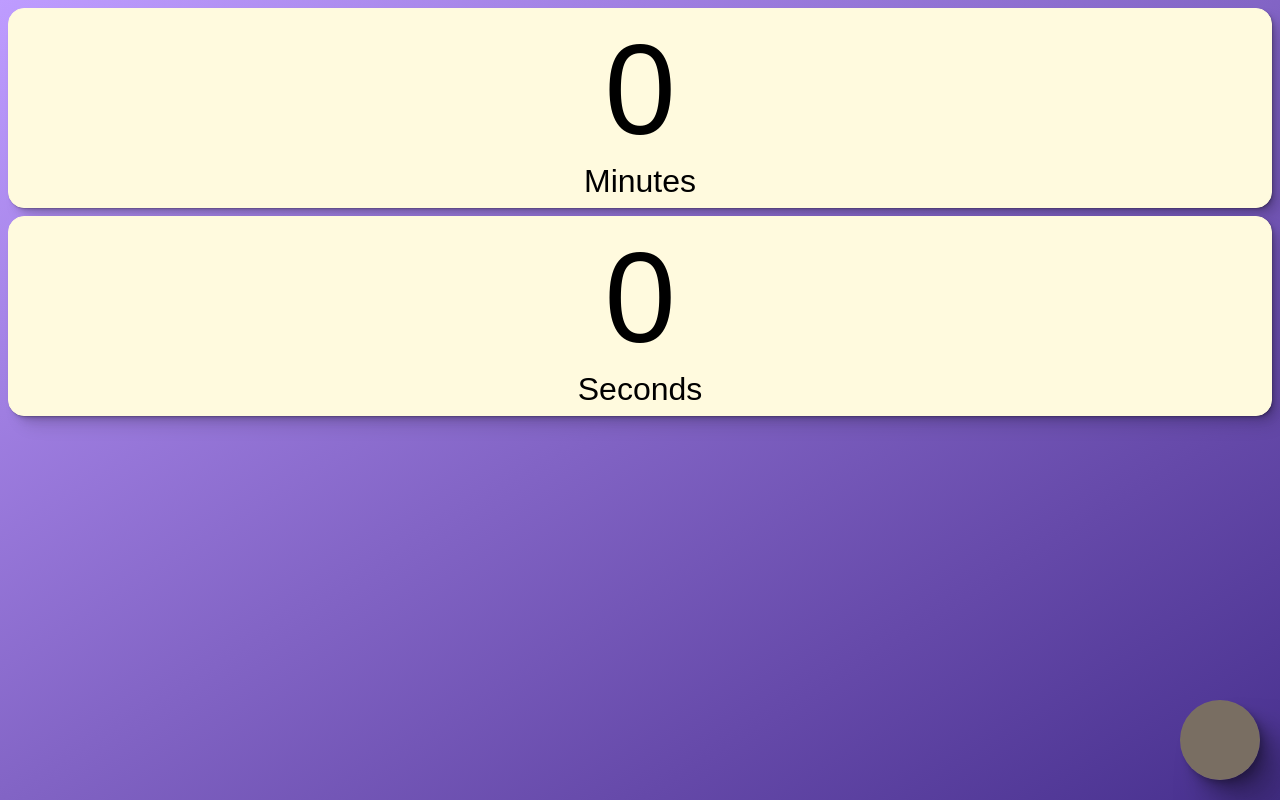
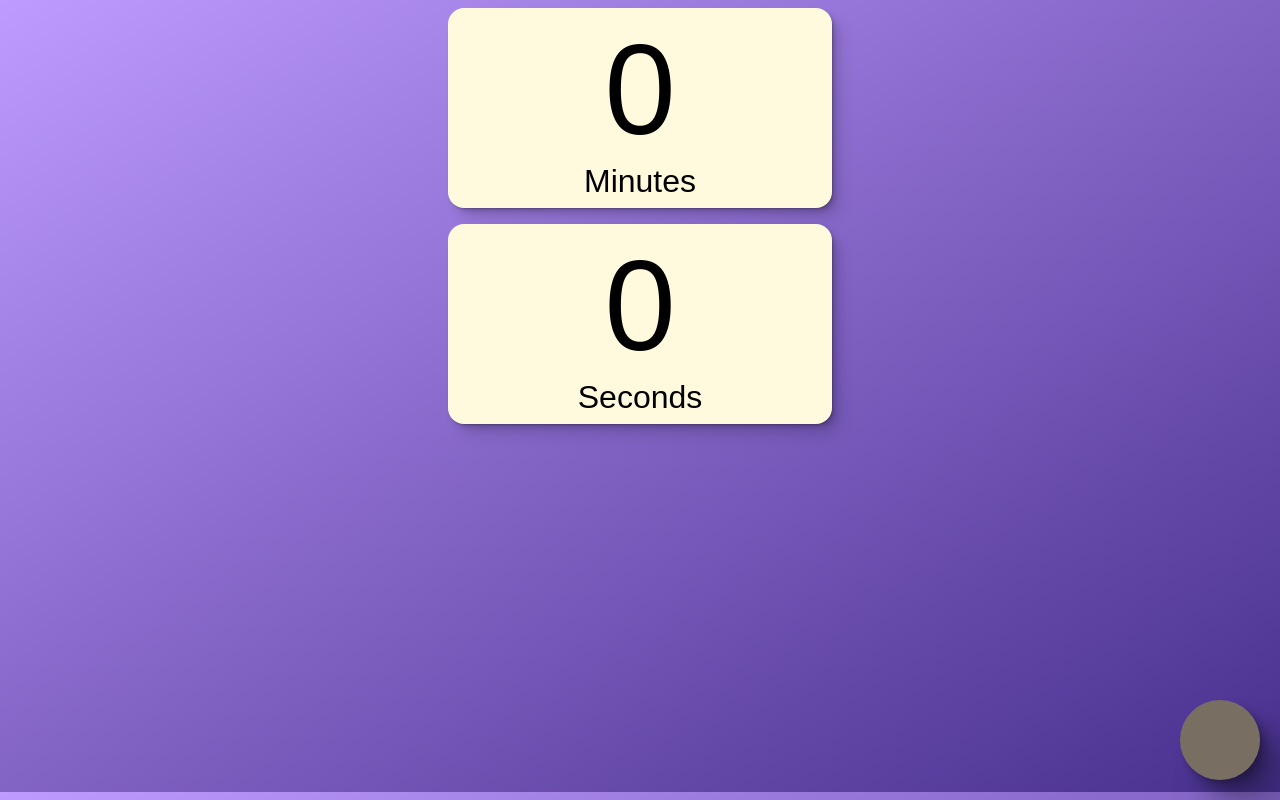
Before and after one commit to SomeoneWithOptions/timer-app, a Next.js app: page / in a window 1280 px wide. Built offline with nearby package versions, Linux system fonts and the light colour scheme; grey boxes are pictures that could not be loaded.

Commit message:
added clamp for box in big sizes

```diff
--- a/pages/components/AddTimerMenu.js
+++ b/pages/components/AddTimerMenu.js
@@ -1,7 +1,11 @@
+import { useEffect } from "react";
 import StartButton from "./StartButton";
 import StopButton from "./StopButton";
 
 function AddTimerMenu({ menuIsVisible }) {
+
+
+
   return (
     <div className={menuIsVisible ? "animationIn main" : "animationOut main"}>
       <div className='work input'>
--- a/pages/components/Box.js
+++ b/pages/components/Box.js
@@ -4,7 +4,6 @@ function Box({ children }) {
       <span>{children}</span>
       <style jsx>{`
         .box {
-          border: solid 1px var(--neutral-200);
           margin: 0.5rem;
           background-color: var(--neutral-200);
           border-radius: 1rem;
--- a/pages/components/NewTimerIcon.js
+++ b/pages/components/NewTimerIcon.js
@@ -1,13 +1,13 @@
 import Image from "next/image";
-import { useRef } from "react";
+import { useEffect, useRef } from "react";
 
 function NewTimerIcon({ setMenuIsVisible }) {
   const buttonRef = useRef(null);
 
+
   const toggleMenu = () => {
     setMenuIsVisible((p) => !p);
     buttonRef.current.blur();
-    console.log(buttonRef.current);
   };
 
   return (
--- a/pages/components/StartButton.js
+++ b/pages/components/StartButton.js
@@ -1,6 +1,7 @@
 import Button from "./Button";
 function StartButton() {
   return <Button color={"var(--neutral-200)"}>START</Button>;
+
 }
 
 export default StartButton;
--- a/pages/index.js
+++ b/pages/index.js
@@ -21,9 +21,10 @@ export default function Home() {
         <title>Timer App</title>
         <link rel='preconnect' href='/rubik.ttf' />
       </Head>
-
-      <MinutesBox />
-      <SecondsBox />
+      <div className="dataContainer">
+        <MinutesBox />
+        <SecondsBox />
+      </div>
       <AddTimerMenu menuIsVisible={menuIsVisible} />
       <NewTimerIcon setMenuIsVisible={setMenuIsVisible} />
     </>
--- a/styles/globals.css
+++ b/styles/globals.css
@@ -61,6 +61,20 @@ body {
   animation: slideIn 0.5s ease forwards;
 }
 
+
+@media (min-width : 1000px){
+  .dataContainer{
+    display: flex;
+    flex-direction: column;
+    align-items: center;
+
+  }
+  .box {
+    width: clamp(300px,30%, 500px);
+  }
+
+}
+
 @keyframes slideIn {
   0% {
     transform: translateX(100%);
```
